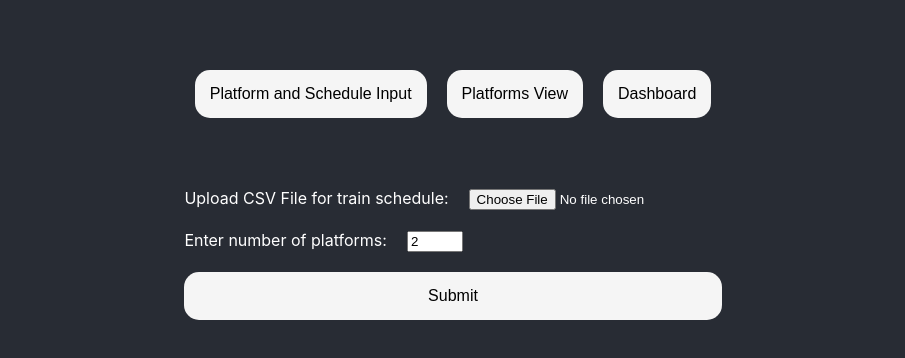
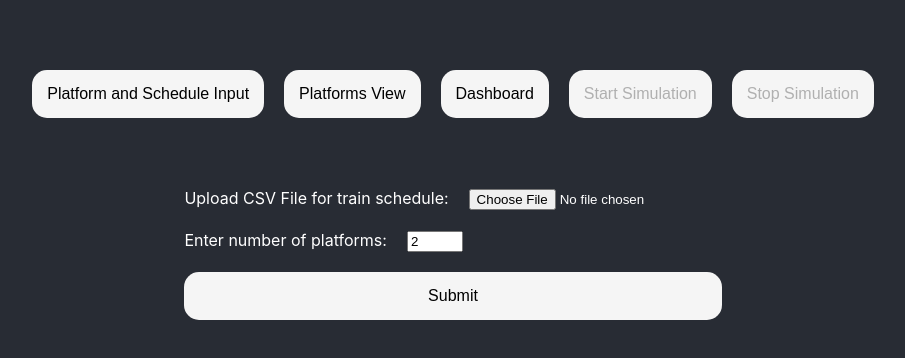
Before and after one commit to Jagadish1211/Assignment-HV, a React (Create React App) app: page / in a window 1280 px wide. Shown: the top 358 px of the page, without its empty margins (187-1092 px from the left). Built offline with nearby package versions, Linux system fonts and the light colour scheme; the HTML template or start-up script is replaced by a standard one.

Commit message:
Show simulation buttons but disable them when not in platfrom view

```diff
--- a/src/Components/TabView/index.js
+++ b/src/Components/TabView/index.js
@@ -22,18 +22,15 @@ const TabView = () => {
   };
 
   const SimulationControls = () => {
-    return activeTabView === "Platforms" ? (
-      <>
-        <button className="tab" disabled={simulationActive || trainSchedule.length === 0 } onClick={handleStartSimulation}>
+    return  <>
+        <button className="tab" disabled={simulationActive || trainSchedule.length === 0 || activeTabView !== "Platforms"} onClick={handleStartSimulation}>
           Start Simulation
         </button>
-        <button className="tab" disabled={!simulationActive} onClick={handleStopSimulation}>
+        <button className="tab" disabled={!simulationActive   || activeTabView !== "Platforms"} onClick={handleStopSimulation}>
           Stop Simulation
         </button>
       </>
-    ) : (
-      <></>
-    );
+
   };
 
   return (
```
